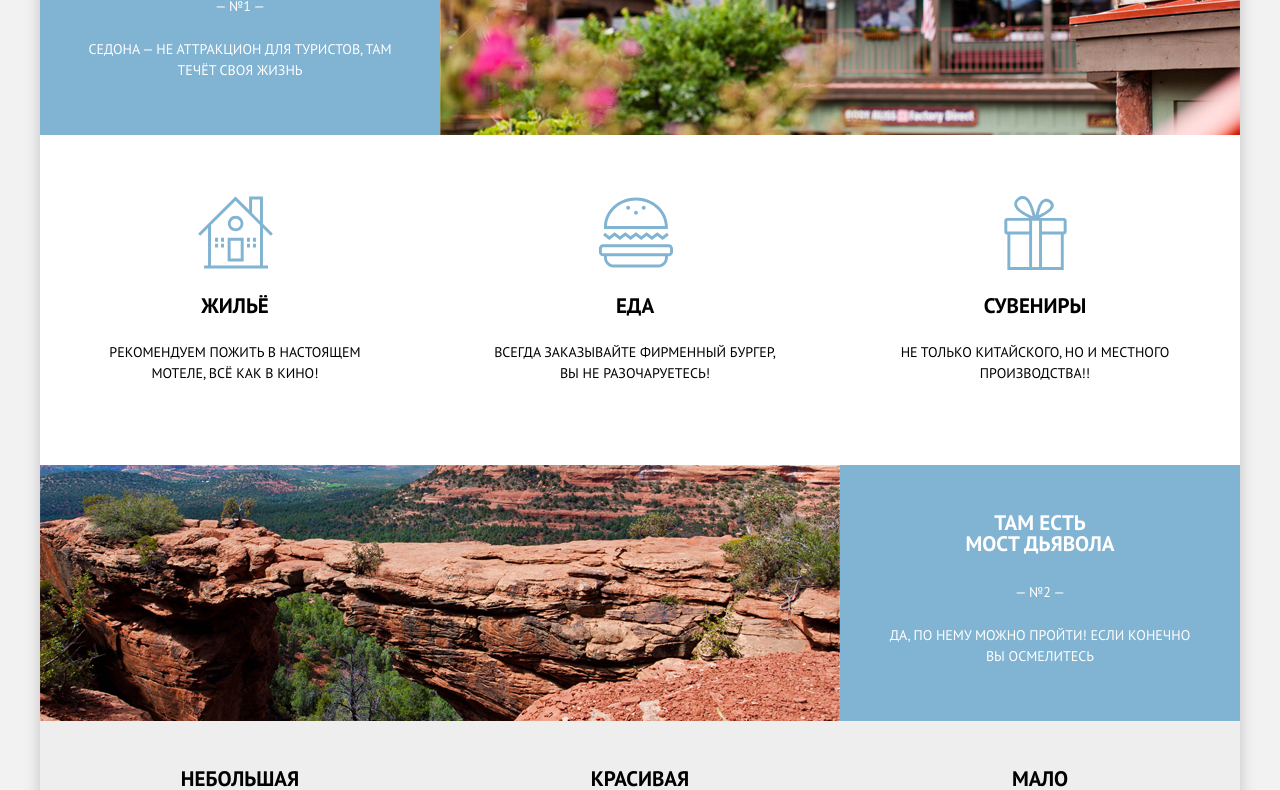
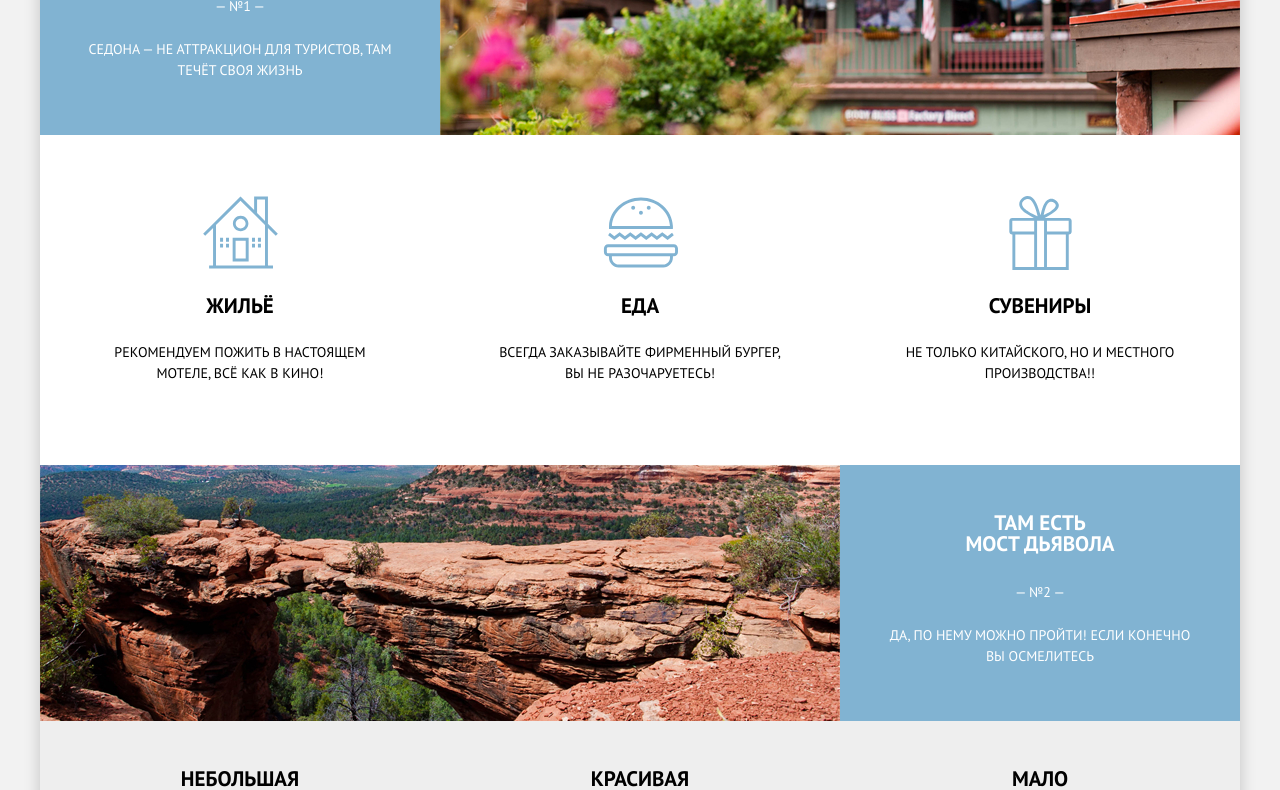
Before and after one commit to serwood/1692977-sedona-31, a plain HTML site: page index.html in a window 1280 px wide. Shown: the part 900-1690 px from the top of the page. Drawn offline with Linux system fonts and the light colour scheme.

Commit message:
Завершаем вёрстку главной страницы
исправления

```diff
--- a/css/style.css
+++ b/css/style.css
@@ -212,31 +212,28 @@
 	 grid-column: 1/3;
  }
  .list li{
-	display: flex;
-	flex-wrap: wrap;
-	flex-direction: column;
-	align-items: center;
-	padding:60px 60px 60px 50px;
+	list-style: none;
+	padding: 60px 50px 20px 50px;
  }
  .list_icon{
-	 order: 1;
 	 width: 75px;
 	 height: 75px;
-	 margin-bottom: 8px;
+
 
  }
  .list_title{
+	 margin-top: 22px;
 	font-size: 21px;
 	line-height: 21px;
 	font-weight: 700;
-	order: 2;
-	margin-bottom: 12px;
+
 
  }
  .list_subtitle{
+	 margin-top: 26px;
 	font-size: 14px;
 	line-height: 21px;
-	order: 3;
+
  }
 .column{
 	font-size: 14px;
--- a/index.html
+++ b/index.html
@@ -44,19 +44,19 @@
 				</div>
 				<ul class="list">
 					<li>
+						<img class="list_icon" src="img/icon-home.svg" width="75" height="72" alt="лого жильё">
 						<h2 class="list_title">Жильё</h2>
-						<p class="list_subtitle">Рекомендуем пожить в настоящем мотеле, всё как в кино!</p>
-						<img class="list_icon" src="img/icon-home.svg" width="75" height="72"alt="лого жильё">
+						<p class="list_subtitle">Рекомендуем пожить в настоящем мотеле, всё как в кино! </p>
 					</li>
 					<li>
+						<img class="list_icon" src="img/icon-burger.svg" width="75" height="70" alt="лого еда">
 						<h2 class="list_title">Еда</h2>
 						<p class="list_subtitle">Всегда заказывайте фирменный бургер, вы не разочаруетесь!</p>
-						<img class="list_icon" src="img/icon-burger.svg" width="75" height="70"alt="лого еда">
 					</li>
 					<li>
+						<img class="list_icon" src="img/icon-box.svg" width="64" height="77" alt="лого сувениры">
 						<h2 class="list_title">Сувениры</h2>
 						<p class="list_subtitle">Не только китайского, но и местного	производства!!</p>
-						<img class="list_icon"src="img/icon-box.svg" width="64" height="77"alt="лого сувениры">
 					</li>
 				</ul>
 				<div class="main_container">
@@ -95,7 +95,7 @@
 						<span class="button_text">ПОИСК ГОСТИНИЦЫ В седоне</span>
 					</button>
 					<div class="popup_box">
-						<div class="popup_filtr">
+						<form class="popup_filtr" action="https://echo.htmlacademy.ru" method="get">
 							<label class="in_text popup_text" for="date_in">дата заезда:</label>
 							<div class="date_min">
 								<input class="input_min " type="text" id="date_in" name="min-date" placeholder="24 апреля 2017">
@@ -118,7 +118,7 @@
 							</div>
 							<label class="people_text popup_text" for="people_sum">взрослые:</label>
 							<div class="people">
-								<button class="min_button" type="button"aria-label="уменьшить">
+								<button class="min_button" type="button" aria-label="уменьшить">
 									<svg class="min_svg" width="12" height="3" viewBox="0 0 12 3"  xmlns="http://www.w3.org/2000/svg">
 										<rect width="12" height="3" />
 									</svg>
@@ -144,10 +144,10 @@
 								</button>
 								<input class="children_input" type="text" id="children_sum" name="children" placeholder="0">
 							</div>
-							<button class="find" type="button" aria-label="найти">
+							<button class="find" type="submit" aria-label="найти">
 								<span class="find_text">Найти</span>
 							</button>
-						</div>
+						</form>
 					</div>
 				</div>
 			</section>
```
Also changed, not shown: blank.html (+1 -1 lines), catalog.html (+1 -1 lines), css/style.min.css.
